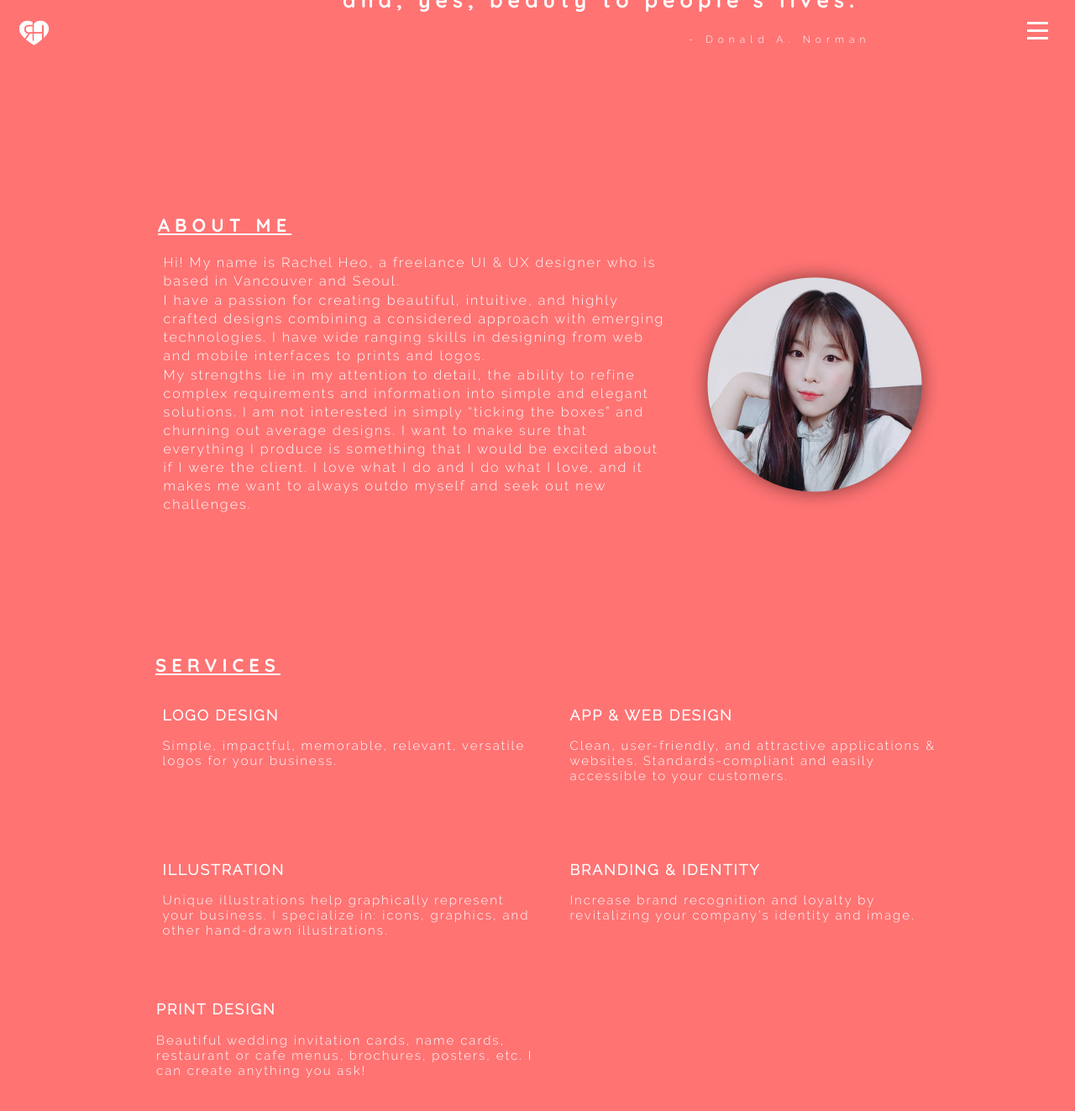
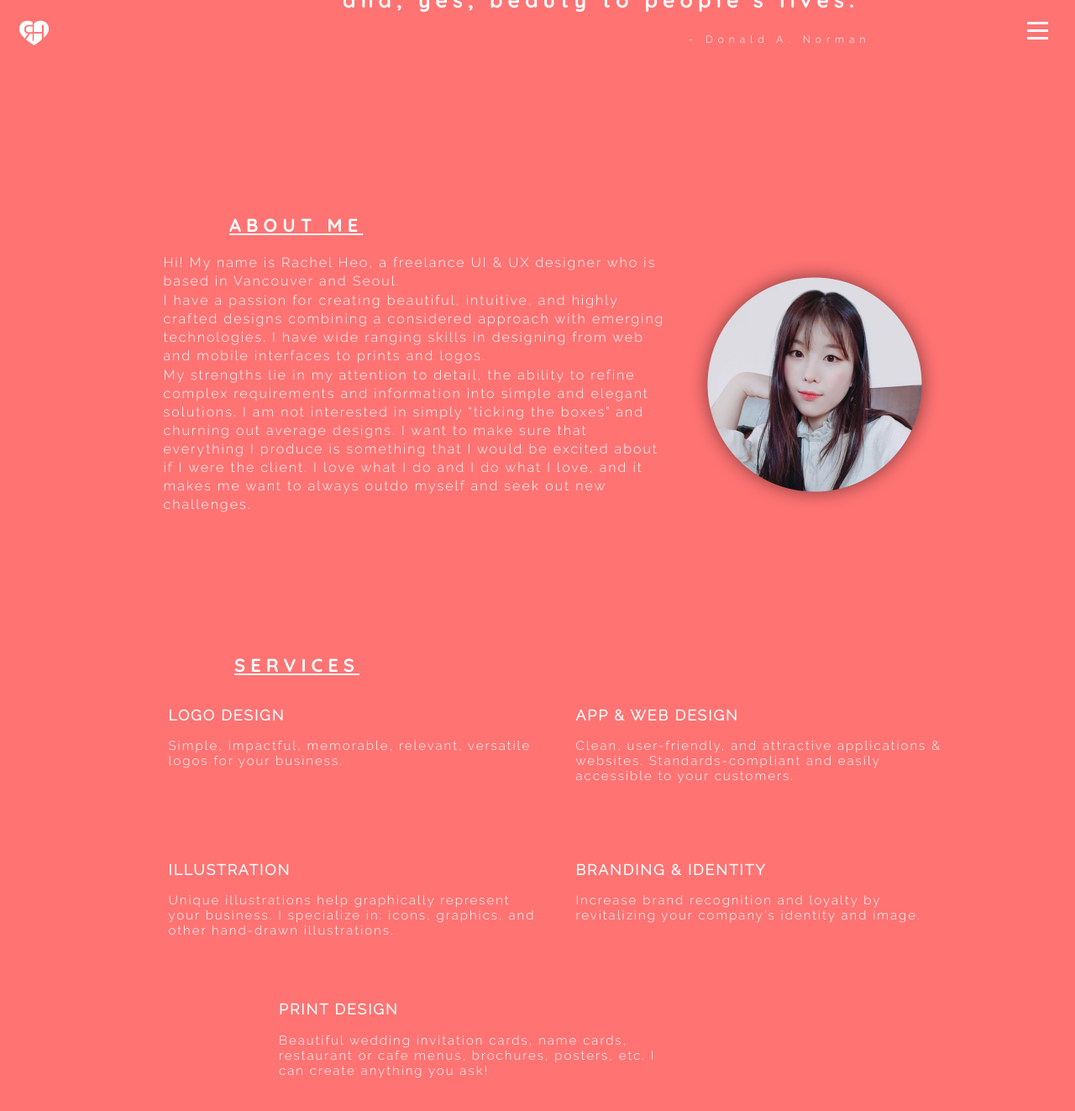
Before and after one commit to rachelheodesign/rachelheodesign.github.io, a Jekyll site: the page built from about.md, in a window 1280 px wide and 1400 px high, scrolled down 390 px. Shown: the top 1323 px of the window at 84% size. Built offline with Jekyll 4.4.1, drawn with Linux system fonts in a browser that asks for light colours; nearby versions of some CDN libraries.

Commit message:
Add media query for temporary responsive fix

```diff
--- a/assets/main.scss
+++ b/assets/main.scss
@@ -101,6 +101,9 @@ body {
   margin-top: 175px;
 
   .about-heading {
+
+    margin-left: 85px;
+
     h2 {
       font-size: 22px;
       color: $text-color;
@@ -151,7 +154,7 @@ body {
 .services-container {
 
   margin-top: 150px;
-  margin-left: 138px;
+  margin-left: 284px;
 
   font-family: $base-subheading-font-family;
   color: $text-color;
@@ -159,7 +162,7 @@ body {
   letter-spacing: 2px;
 
   .services-heading {
-    margin-left: 47px;
+    margin-left: -5px;
     font-family: $base-font-family;
     color: $text-color;
     text-decoration: underline;
@@ -183,7 +186,7 @@ body {
   .design-pair {
     display: flex;
     justify-content: center;
-    margin-left: -96px;
+    margin-left: -228px;
     margin-bottom: 75px;
     font-size: 15px;
   }
@@ -192,6 +195,16 @@ body {
     margin-left: 48px;
     font-size: 12px;
   }
+
+  @media only screen and (min-width: 1440px) {
+
+    .printdesign {
+      margin-left: -4px;
+      font-size: 12px;
+    }
+
+  }
+
 }
 
 .contact-container {
```
